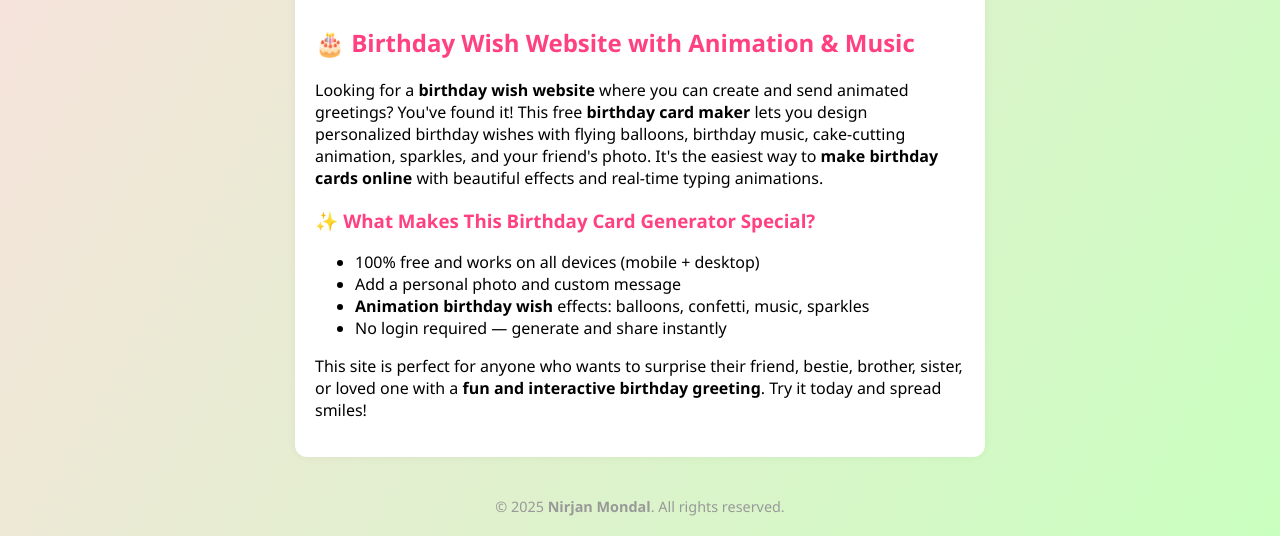
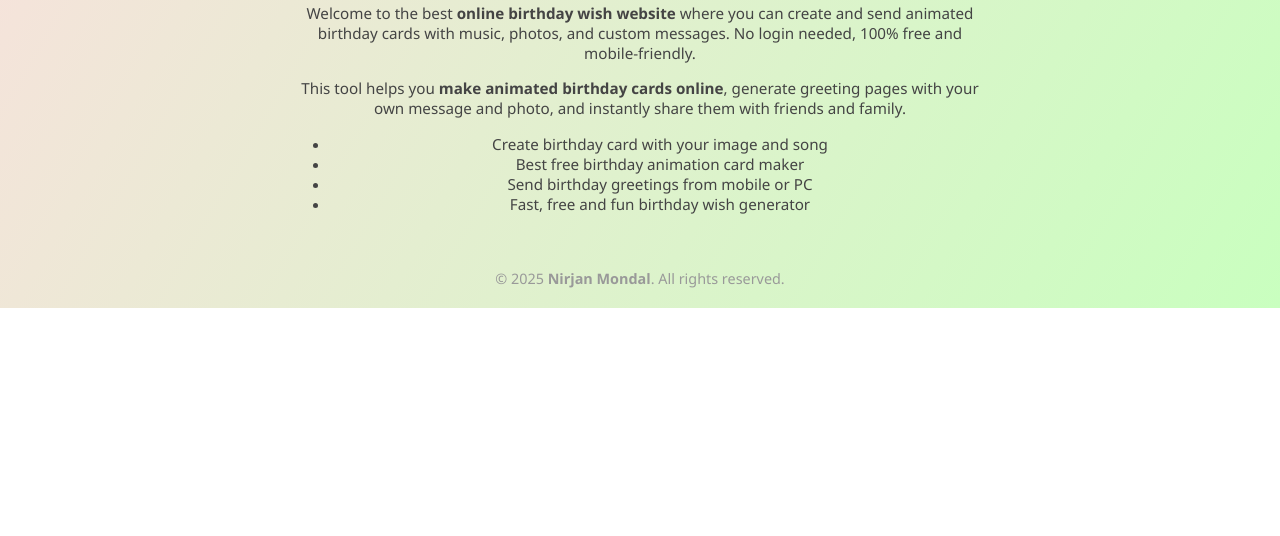
Before and after one commit to Nirjan4102/BirthDay-Wish, a plain HTML site: page index.html in a window 1280 px wide. Shown: the part 592-1128 px from the top of the page. After the commit the page ends 900 px from the top, so only its background shows below. Drawn offline with Linux system fonts and the light colour scheme.

Commit message:
Update index.html

```diff
--- a/index.html
+++ b/index.html
@@ -3,27 +3,28 @@
 <head>
   <meta charset="UTF-8" />
   <meta name="viewport" content="width=device-width, initial-scale=1.0"/>
-  <meta name="description" content="Create and send beautiful animated birthday wishes to your friends and family. Free, fun, and personalized birthday wish pages with images and messages." />
-  <meta name="keywords" content="birthday wish website, animation birthday wish, birthday card maker, make birthday card online, happy birthday, birthday generator, birthday greeting site, Nirjan" />
+  <meta name="description" content="Make free animated birthday cards with music and photos. Customize online birthday wish pages and share with your friends instantly." />
+  <meta name="keywords" content="birthday wish website, animation birthday card, online birthday greeting maker, birthday card generator, make birthday wish online, birthday card with photo and music, happy birthday card maker, create birthday animation, Nirjan birthday site" />
   <meta name="author" content="Nirjan Mondal" />
 
   <!-- Open Graph for Facebook -->
-  <meta property="og:title" content="🎉 Create Birthday Wishes Online - Made by Nirjan" />
-  <meta property="og:description" content="Generate personalized birthday wishes with animated effects and share with your friends. 100% free." />
+  <meta property="og:title" content="🎉 Make Animated Birthday Wishes Online - Free Card Creator" />
+  <meta property="og:description" content="Create and send personalized animated birthday cards with photos, music, and message. 100% free!" />
   <meta property="og:image" content="https://nirjan4102.github.io/BirthDay-Wish/assets/birthday-preview.jpg" />
   <meta property="og:url" content="https://nirjan4102.github.io/BirthDay-Wish/" />
   <meta property="og:type" content="website" />
 
   <!-- Twitter Card -->
   <meta name="twitter:card" content="summary_large_image" />
-  <meta name="twitter:title" content="🎉 Birthday Wish Generator | Made by Nirjan" />
-  <meta name="twitter:description" content="Send custom birthday wishes with animation and music. Free and beautiful!" />
+  <meta name="twitter:title" content="🎉 Birthday Card Maker - Animated Birthday Wish Generator" />
+  <meta name="twitter:description" content="Send animated birthday wishes online with your photo and message. Works on mobile and PC!" />
   <meta name="twitter:image" content="https://nirjan4102.github.io/BirthDay-Wish/assets/birthday-preview.jpg" />
 
-  <!-- Google Verification -->
+  <!-- Google Site Verification -->
   <meta name="google-site-verification" content="TC-vIyMagjms77b4qg5TQNoEx_rI7oG3Y4qiTyFFPW8" />
 
-  <title>Create Birthday Wish</title>
+  <title>🎂 Make Animated Birthday Wish Cards Online | Free & Fun</title>
+
   <style>
     body {
       font-family: 'Segoe UI', sans-serif;
@@ -40,11 +41,6 @@
     h1 {
       font-size: 2rem;
       color: #ff4081;
-      margin-bottom: 10px;
-    }
-    p.tagline {
-      font-size: 1.1rem;
-      color: #444;
       margin-bottom: 30px;
     }
     form {
@@ -72,32 +68,23 @@
     button:hover {
       background-color: #e91e63;
     }
-    section.seo {
-      max-width: 650px;
-      margin-top: 40px;
-      padding: 20px;
-      text-align: left;
-      background: #fff;
-      border-radius: 12px;
-      box-shadow: 0 0 10px rgba(0,0,0,0.05);
-    }
-    section.seo h2, section.seo h3 {
-      color: #ff4081;
-    }
     footer {
       text-align: center;
       margin-top: 40px;
       font-size: 0.9rem;
       color: #999;
     }
+    .seo {
+      max-width: 700px;
+      margin-top: 40px;
+      color: #444;
+      font-size: 0.95rem;
+    }
   </style>
 </head>
 <body>
 
 <h1>🎉 Create Your Birthday Wish 🎉</h1>
-<p class="tagline">
-  Create free animated birthday cards with music, balloons, and personalized messages. Just upload a photo and share instantly!
-</p>
 
 <form id="wishForm">
   <input type="text" id="to" placeholder="Friend's Name" required />
@@ -107,27 +94,18 @@
   <button type="submit">Create Wish Page</button>
 </form>
 
-<!-- SEO Keyword Section -->
-<section class="seo">
-  <h2>🎂 Birthday Wish Website with Animation & Music</h2>
-  <p>
-    Looking for a <strong>birthday wish website</strong> where you can create and send animated greetings?
-    You've found it! This free <strong>birthday card maker</strong> lets you design personalized birthday wishes
-    with flying balloons, birthday music, cake-cutting animation, sparkles, and your friend's photo.
-    It's the easiest way to <strong>make birthday cards online</strong> with beautiful effects and real-time typing animations.
-  </p>
-  <h3>✨ What Makes This Birthday Card Generator Special?</h3>
+<!-- SEO Keyword Content -->
+<div class="seo">
+  <h2>🎂 Make Animated Birthday Wish Cards Online</h2>
+  <p>Welcome to the best <strong>online birthday wish website</strong> where you can create and send animated birthday cards with music, photos, and custom messages. No login needed, 100% free and mobile-friendly.</p>
+  <p>This tool helps you <strong>make animated birthday cards online</strong>, generate greeting pages with your own message and photo, and instantly share them with friends and family.</p>
   <ul>
-    <li>100% free and works on all devices (mobile + desktop)</li>
-    <li>Add a personal photo and custom message</li>
-    <li><strong>Animation birthday wish</strong> effects: balloons, confetti, music, sparkles</li>
-    <li>No login required — generate and share instantly</li>
+    <li>Create birthday card with your image and song</li>
+    <li>Best free birthday animation card maker</li>
+    <li>Send birthday greetings from mobile or PC</li>
+    <li>Fast, free and fun birthday wish generator</li>
   </ul>
-  <p>
-    This site is perfect for anyone who wants to surprise their friend, bestie, brother, sister, or loved one with a
-    <strong>fun and interactive birthday greeting</strong>. Try it today and spread smiles!
-  </p>
-</section>
+</div>
 
 <script>
   const form = document.getElementById("wishForm");
@@ -148,7 +126,7 @@
     const imageFile = photoInput.files[0];
     const formData = new FormData();
     formData.append("file", imageFile);
-    formData.append("upload_preset", "birthday_upload");
+    formData.append("upload_preset", "birthday_upload"); // 🔁 Change to your preset
 
     try {
       const res = await fetch("https://api.cloudinary.com/v1_1/djt1yd0te/image/upload", {
```
